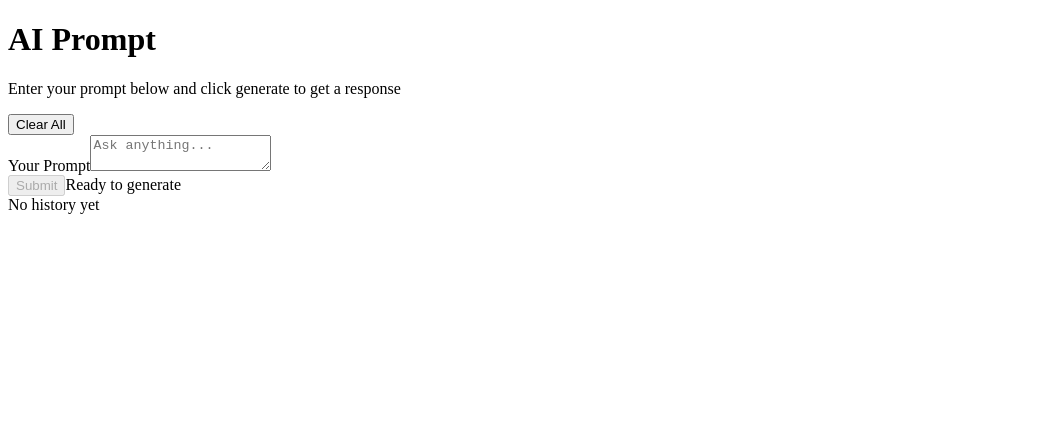
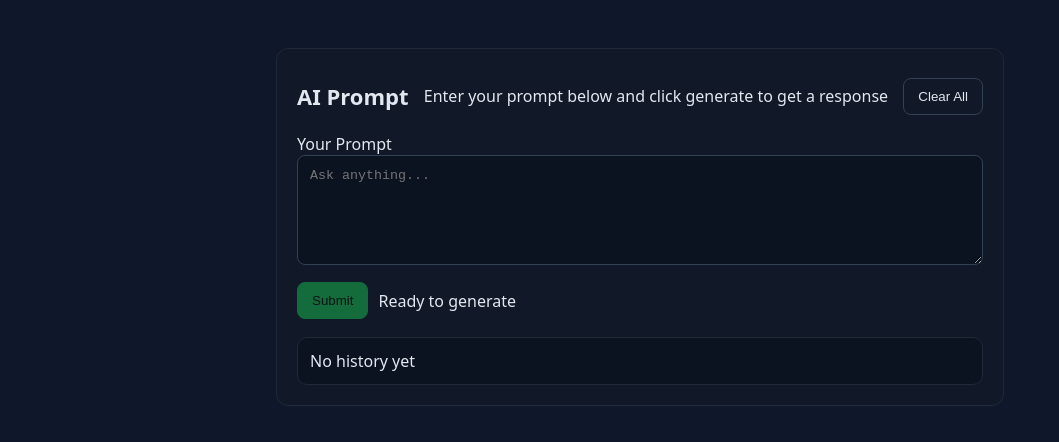
Before and after one commit to Yashuchirag/InformativeAIApp, a Next.js app: page / in a window 1280 px wide. Shown: the top 442 px of the page, without its empty margins (0-1059 px from the left). Built offline with nearby package versions, Linux system fonts and the light colour scheme.

Commit message:
Completed all the files update

```diff
--- /dev/null
+++ b/app/globals.css
@@ -0,0 +1,17 @@
+:root { --bg:#0f172a; --panel:#111827; --line:#1f2937; --muted:#94a3b8; --text:#e2e8f0; }
+*{ box-sizing: border-box; } html,body{ margin:0; background:var(--bg); color:var(--text); font-family:system-ui,Arial; }
+.wrap{ max-width:760px; margin:48px auto; padding:0 16px; }
+.card{ background:var(--panel); border:1px solid var(--line); border-radius:12px; padding:20px; }
+header{ display:flex; align-items:center; justify-content:space-between; margin-bottom:10px; }
+h1{ margin:0; font-size:22px; }
+.label{ font-size:12px; color:var(--muted); text-transform:uppercase; letter-spacing:.06em; }
+textarea{ width:100%; min-height:110px; border-radius:8px; border:1px solid #334155; padding:12px; background:#0b1220; color:var(--text); }
+.row{ display:flex; gap:10px; margin-top:12px; align-items:center; }
+button{ border:1px solid #334155; background:#0b1220; color:var(--text); padding:10px 14px; border-radius:8px; cursor:pointer; }
+button.primary{ background:#16a34a; border-color:#16a34a; color:#03110a; }
+button:disabled{ opacity:.6; cursor:not-allowed; }
+button.ghost{ background:transparent; }
+.status{ font-size:14px; color:var(--muted); }
+.history{ margin-top:18px; display:grid; gap:12px; }
+.item{ padding:12px; border:1px solid var(--line); border-radius:10px; background:#0b1220; }
+pre{ white-space:pre-wrap; word-wrap:break-word; margin:6px 0 0 0; }
--- a/app/page.jsx
+++ b/app/page.jsx
@@ -1,5 +1,6 @@
 'use client';
 import { useState, useMemo, useEffect } from "react";
+import "./globals.css";
 
 const STORAGE_KEY = "ai-history_v1";
 
@@ -8,8 +9,12 @@ export default function Home() {
     const [loading, setLoading] = useState(false);
     const [error, setError] = useState('');
     const [history, setHistory] = useState(() => {
-        const saved = localStorage.getItem(STORAGE_KEY);
-        return saved ? JSON.parse(saved) : [];
+        try {
+          const saved = localStorage.getItem(STORAGE_KEY);
+          return saved ? JSON.parse(saved) : [];
+        } catch {
+          return [];
+        }
     });
 
 
--- a/package.json
+++ b/package.json
@@ -4,7 +4,8 @@
     "scripts": {
       "dev": "next dev",
       "build": "next build && next start",
-      "start": "next start"
+      "start": "next start",
+      "prod": "npm run build && npm run start"
     },
     "dependencies": {
       "next": "14.2.5",
```
Also changed, not shown: 1 other file (tests, documents, lock files or other folders).
